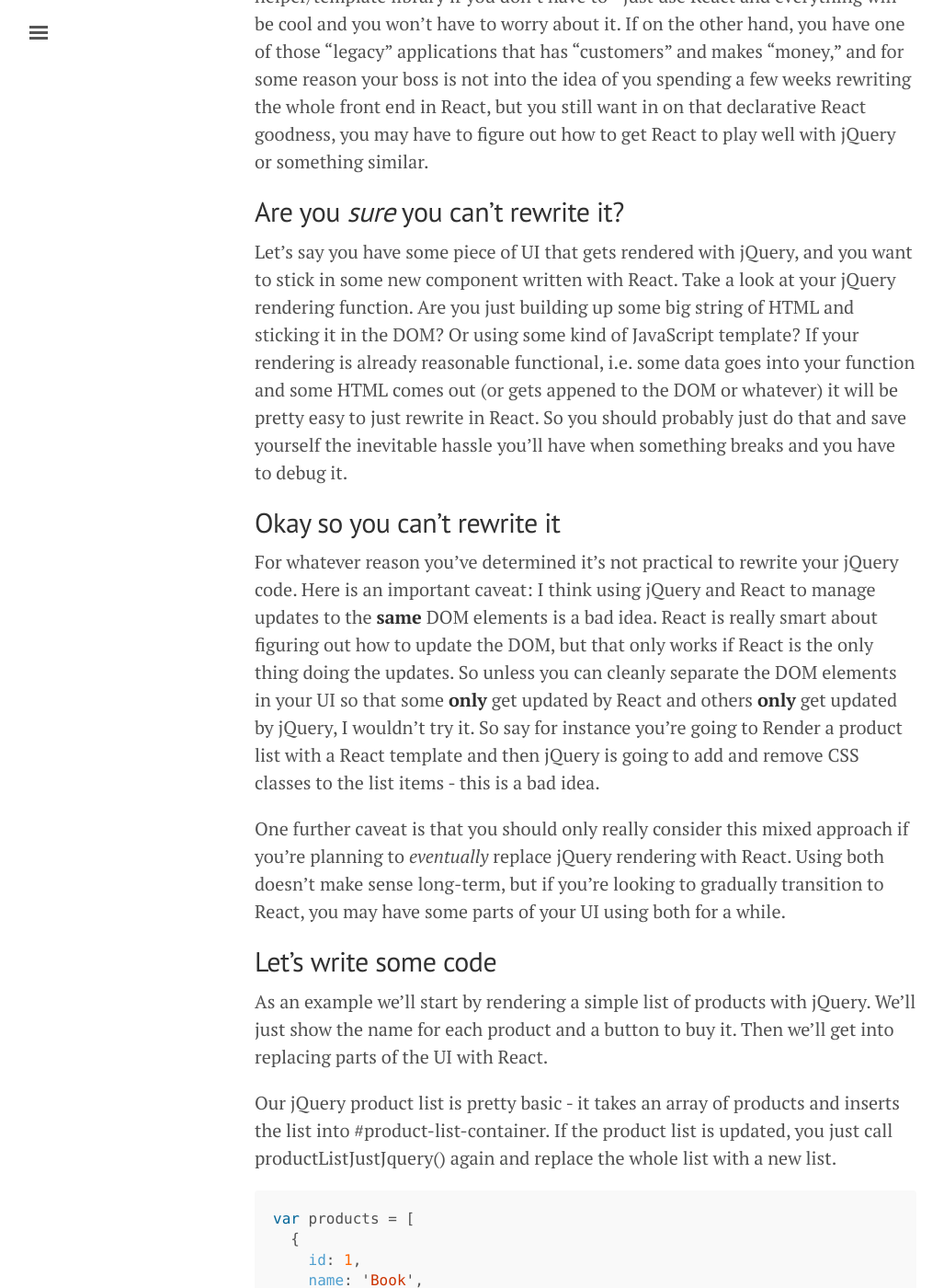
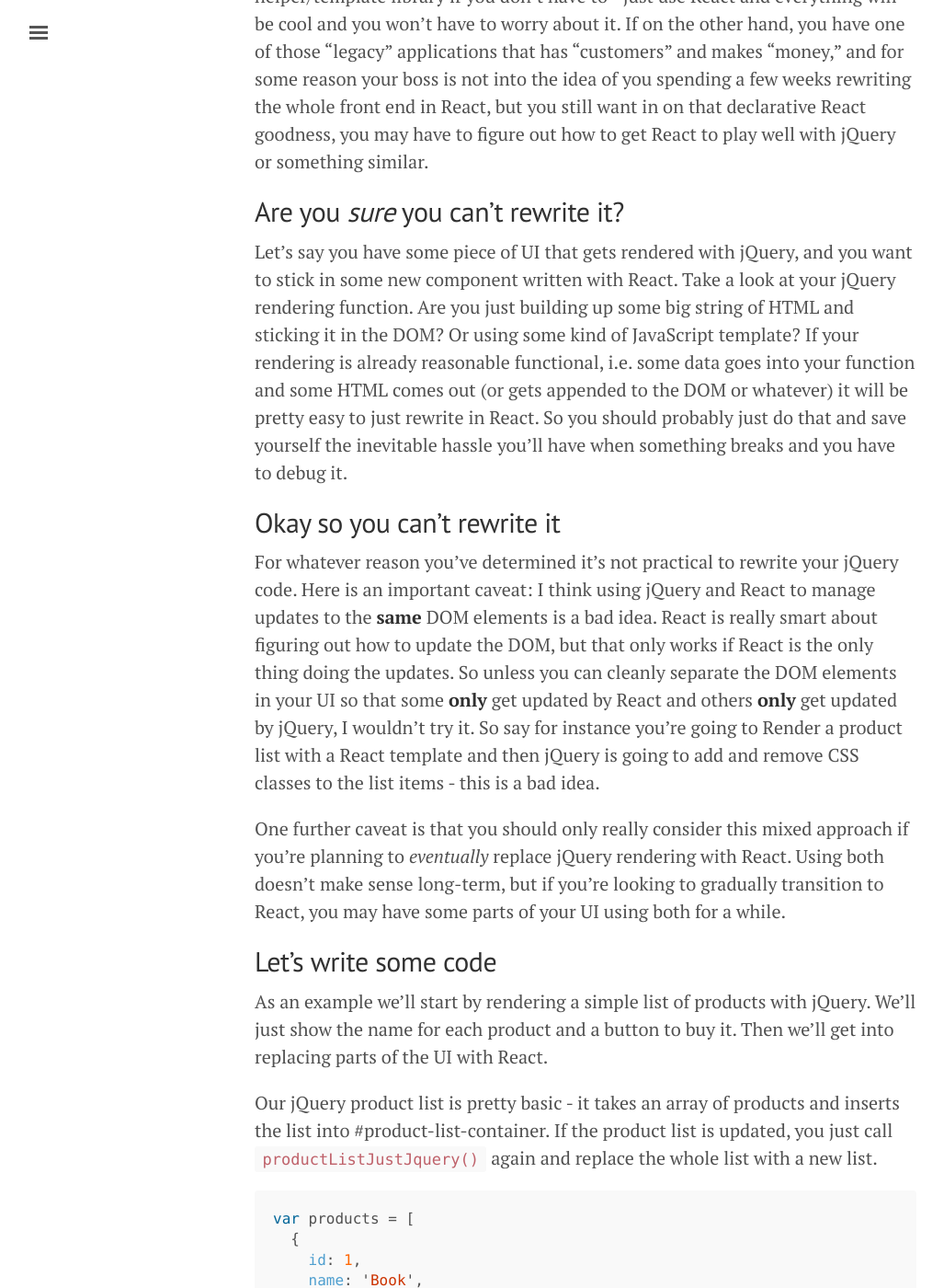
Before and after one commit to oysterhotels/oysterhotels.github.io, a Jekyll site: the page built from _posts/2016-03-22-using-react-with-jquery.md, in a window 1280 px wide and 1400 px high, scrolled down 511 px. Shown: the whole window at 92% size, without its empty margins (3-1030 px from the left). Built offline with Jekyll 4.4.1, drawn with Linux system fonts in a browser that asks for light colours; comment, search, counter and statistics services are not loaded; some of the changed text lies outside the part shown.

Commit message:
Update 2016-03-22-using-react-with-jquery.md

````diff
--- a/_posts/2016-03-22-using-react-with-jquery.md
+++ b/_posts/2016-03-22-using-react-with-jquery.md
@@ -26,7 +26,7 @@ Let's say you have some piece of UI that gets rendered with jQuery, and you want
 new component written with React. Take a look at your jQuery rendering function. Are you just building up some
 big string of HTML and sticking it in the DOM? Or using some kind of JavaScript template? If your rendering
 is already reasonable functional, i.e. some data goes into your function and some HTML comes out (or gets
-appened to the DOM or whatever) it will be pretty easy to just rewrite in React. So you should probably
+appended to the DOM or whatever) it will be pretty easy to just rewrite in React. So you should probably
 just do that and save yourself the inevitable hassle you'll have when something breaks and you have to debug it.
 
 ## Okay so you can't rewrite it
@@ -47,7 +47,7 @@ As an example we'll start by rendering a simple list of products with jQuery. We
 for each product and a button to buy it. Then we'll get into replacing parts of the UI with React.
 
 Our jQuery product list is pretty basic - it takes an array of products and inserts the list into
-\#product-list-container. If the product list is updated, you just call productListJustJquery() again
+\#product-list-container. If the product list is updated, you just call ``productListJustJquery()`` again
 and replace the whole list with a new list.
 
 ```javascript
````
Also changed, not shown: other parts of _posts/2016-03-22-using-react-with-jquery.md (+2 -2 lines).
